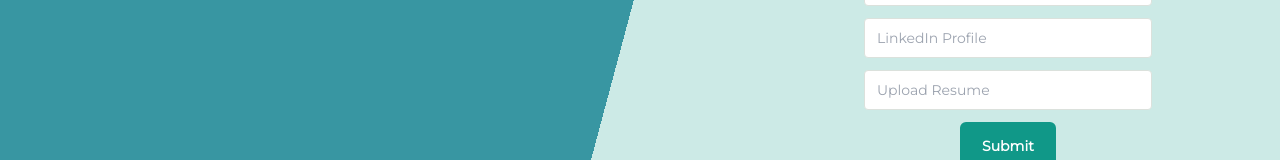
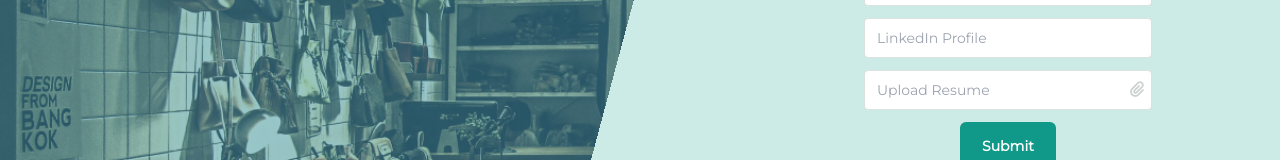
Before and after one commit to MOOS-Tech/moos-website, a Nuxt app: page /our_company in a window 1280 px wide. Shown: the part 646-806 px from the top of the page. Built offline with nearby package versions, Linux system fonts and the light colour scheme; no server answers.

Commit message:
file upload careers page

```diff
--- a/components/company/careers.vue
+++ b/components/company/careers.vue
@@ -1,6 +1,7 @@
 <template>
-  <section class="flex mb-16  justify-center bg-green-and-black" data-aos="fade-up" data-aos-duration="1000">
-    <div class=" mx-auto w-full lg:max-w-7xl ">
+  <section class="relative flex mb-16  justify-center " data-aos="fade-up" data-aos-duration="1000">
+    <div class="bg-image"></div>
+    <div class=" mx-auto w-full lg:max-w-7xl relative ">
       <div class="grid md:grid-cols-2 md:gap-12 lg:gap-48 pt-12 pb-12">
 
         <div class="flex justify-center md:justify-end w-full self-center">
@@ -10,25 +11,23 @@
                 <h2 class="text-regular-title-heading font-semibold">{{ card.title }}</h2>
                 <ul>
                   <li v-for="description in card.qualifications" :key="description.id" class="sm:text-sm">
-                                        <span class="text-green-500 mr-2">
-                                            <i class="fas fa-check"></i>
-                                        </span>
+                    <span class="text-green-500 mr-2">
+                      <i class="fas fa-check"></i>
+                    </span>
                     {{ description }}
                   </li>
                 </ul>
                 <div class="flex gap-2">
                   <div>
-                    <button class="bg-green-200 text-white px-4 py-1 rounded-md mt-4" @click="openLink(card.link)">View Job</button>
+                    <button class="bg-green-200 text-white px-4 py-1 rounded-md mt-4" @click="openLink(card.link)">View
+                      Job</button>
                   </div>
                   <div>
                     <button class="bg-green-200 text-white px-4 py-1 rounded-md mt-4"
-                            @click="setSelectedPosition(card.title)">Apply
+                      @click="setSelectedPosition(card.title)">Apply
                     </button>
                   </div>
-
                 </div>
-
-
               </div>
             </div>
           </div>
@@ -38,12 +37,22 @@
             <h1 class="text-normal-title-heading font-bold text-black-200 ">Join with us</h1>
           </div>
           <div class="flex flex-col items-center justify-center">
-            <FormSelectField :name="selectedPosition" placeholder="Position" :options="options"/>
-            <FormInput v-model="customerName" type="text" name="name" id="name" placeholder="Name"/>
-            <FormInput v-model="customerEmail" type="email" name="email" id="email" placeholder="Email"/>
+            <FormSelectField :name="selectedPosition" placeholder="Position" :options="options" />
+            <FormInput v-model="customerName" type="text" name="name" id="name" placeholder="Name" />
+            <FormInput v-model="customerEmail" type="email" name="email" id="email" placeholder="Email" />
             <FormInput v-model="customerLinkedin" type="text" name="linkedin" id="linkedin"
-                       placeholder="LinkedIn Profile"/>
-            <FormInput v-model="customerResume" name="Resume" id="Resume" placeholder="Upload Resume"/>
+              placeholder="LinkedIn Profile" />
+            <!-- <FormInput v-model="customerResume" name="Resume" id="Resume" placeholder="Upload Resume" /> -->
+            <div class="mb-3 relative">
+              <input
+                class="rounded-[4px] border p-3 pr-10 hover:outline-none focus:outline-none hover:border-green-200 h-10 w-72 sm:text-sm"
+                placeholder="Upload Resume"
+                :value="selectedFileName" />
+              <label class="absolute right-2 top-2 cursor-pointer">
+                <i class="fas fa-paperclip text-gray-300"></i>
+                <input id="file" type="file" class="hidden" accept=".pdf" @change="uploadFile" ref="fileInput" />
+              </label>
+            </div>
             <FormButton class="text-white" @click="Submitfn">Submit</FormButton>
           </div>
         </section>
@@ -56,7 +65,7 @@ import FormInput from "@/components/common/Form/FormInputField";
 import FormButton from "@/components/common/Form/FormButton";
 import FormSelectField from "@/components/common/Form/FormSelectField";
 import FormLargeTextBox from "@/components/common/Form/FormLargeTextBox";
-import {joinWithUs, getCareerPositions} from "@/services/about.js";
+import { joinWithUs, getCareerPositions } from "@/services/about.js";
 
 export default {
   name: "careers",
@@ -80,27 +89,46 @@ export default {
       cardData: [],
       cards: [],
       options: [],
-      selectedPosition: ''
+      selectedPosition: '',
+      selectedFile: null,
+      selectedFileName :""
     }
   },
   async created() {
     await this.fetchCareerPositions();
   },
   methods: {
-    openLink(val){
+    openLink(val) {
       window.open(val, '_blank');
     },
     setSelectedPosition(val) {
       this.selectedPosition = val;
     },
+    openFileInput() {
+      this.$refs.fileInput.click();
+    },
+    uploadFile() {
+    const fileInput = this.$refs.fileInput;
+    if (fileInput.files.length > 0) {
+      this.selectedFile = fileInput.files[0];
+      this.selectedFileName = fileInput.files[0].name;
+    console.log(this.selectedFile)
+    }
+  },
     Submitfn() {
-      let payload = {
+      if (this.selectedFile) {
+
+
+       const formData = new FormData();
+       formData.append('file', this.selectedFile);
+
+       let payload = {
         data: {
           name: this.customerName,
           email: this.customerEmail,
           position: this.PositionOptions,
           linkedIn_profile: this.customerLinkedin,
-          upload_resume: this.customerResume
+          upload_resume: formData
         }
 
       }
@@ -110,7 +138,12 @@ export default {
       } catch (error) {
         console.error("Error fetching data:", error);
       }
+     } else {
+       // Handle the case where no file is selected or an error occurred.
+     }
+
     },
+
     async fetchCareerPositions() {
 
       try {
@@ -119,7 +152,7 @@ export default {
         this.cardData = this.cards.map(card => ({
           title: card.attributes.job_title,
           qualifications: card.attributes.qualifications.data.map(description => description.attributes.qualification),
-          link:card.attributes.link
+          link: card.attributes.link
         }));
         this.options = [];
         for (let i = 0; i < this.cardData.length; i++) {
@@ -130,15 +163,40 @@ export default {
       }
 
     },
+
   }
 }
 </script>
 <style scoped>
-.bg-green-and-black {
+/* .bg-green-and-black {
   background: linear-gradient(105deg, rgb(56, 150, 162) 50%, #CCEAE6 50%);
-  /* Other styling properties for the div */
+  position: relative;
+  background-size: cover, cover;
+  z-index: 1;
+} */
+
+.bg-image {
+  position: absolute;
+  top: 0;
+  left: 0;
+  width: 100%;
+  height: 100%;
+  background-image: url('/assets/images/carreerBg.png');
+  background-size: cover;
+  background-repeat: no-repeat;
+  z-index: 0;
+
 }
-
+.bg-image::after {
+  content: '';
+  position: absolute;
+  top: 0;
+  left: 0;
+  width: 100%;
+  height: 100%;
+  background: linear-gradient(105deg, rgb(56, 150, 162,0.5) 50%, rgba(204, 234, 230) 50%);/* Set your desired color and opacity */
+  z-index: 2; /* Ensure the overlay is above the image */
+}
 @media (max-width: 640px) {
   .bg-green-and-black {
     background: #CCEAE6;
```
Also changed, not shown: assets/images/carreerBg.png (added).
